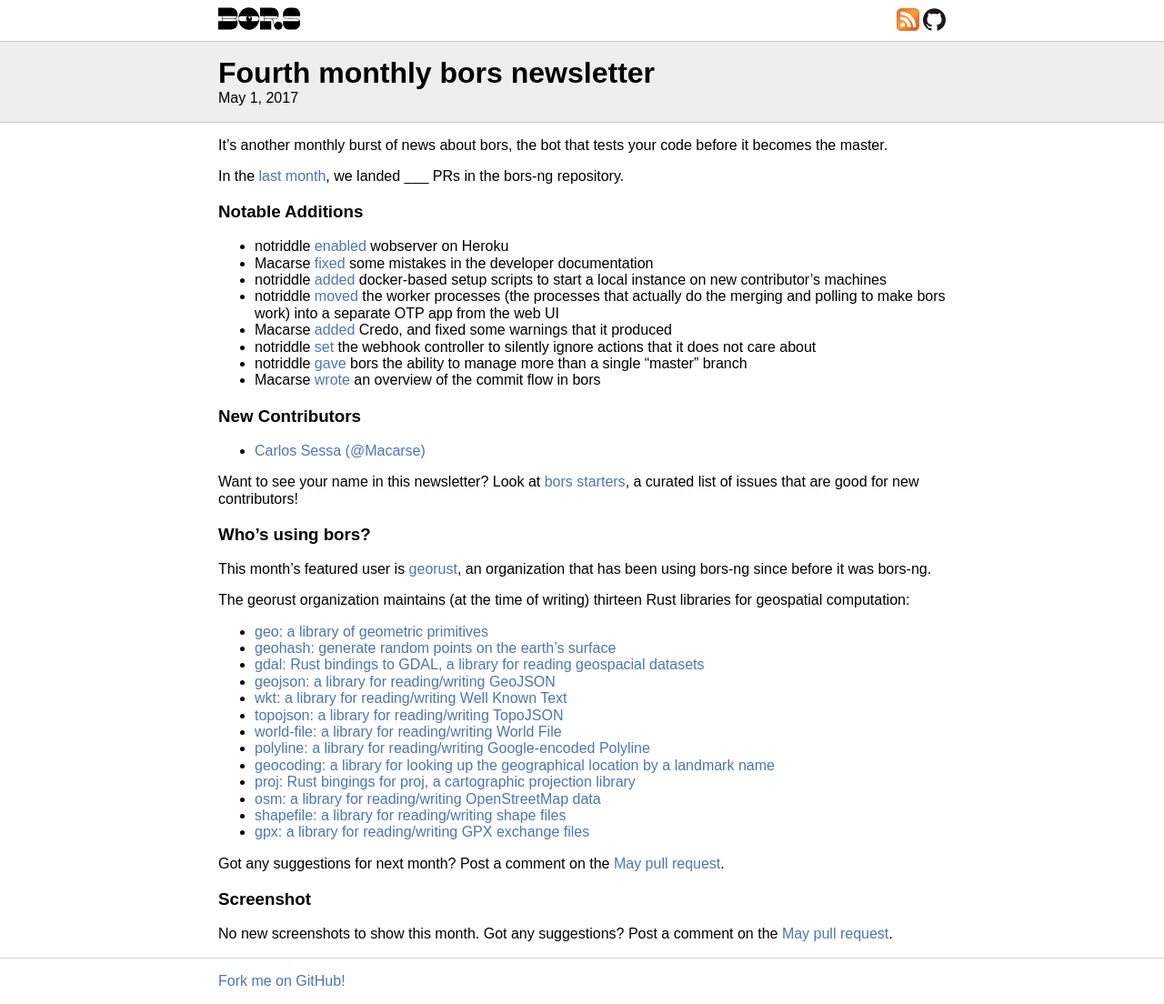
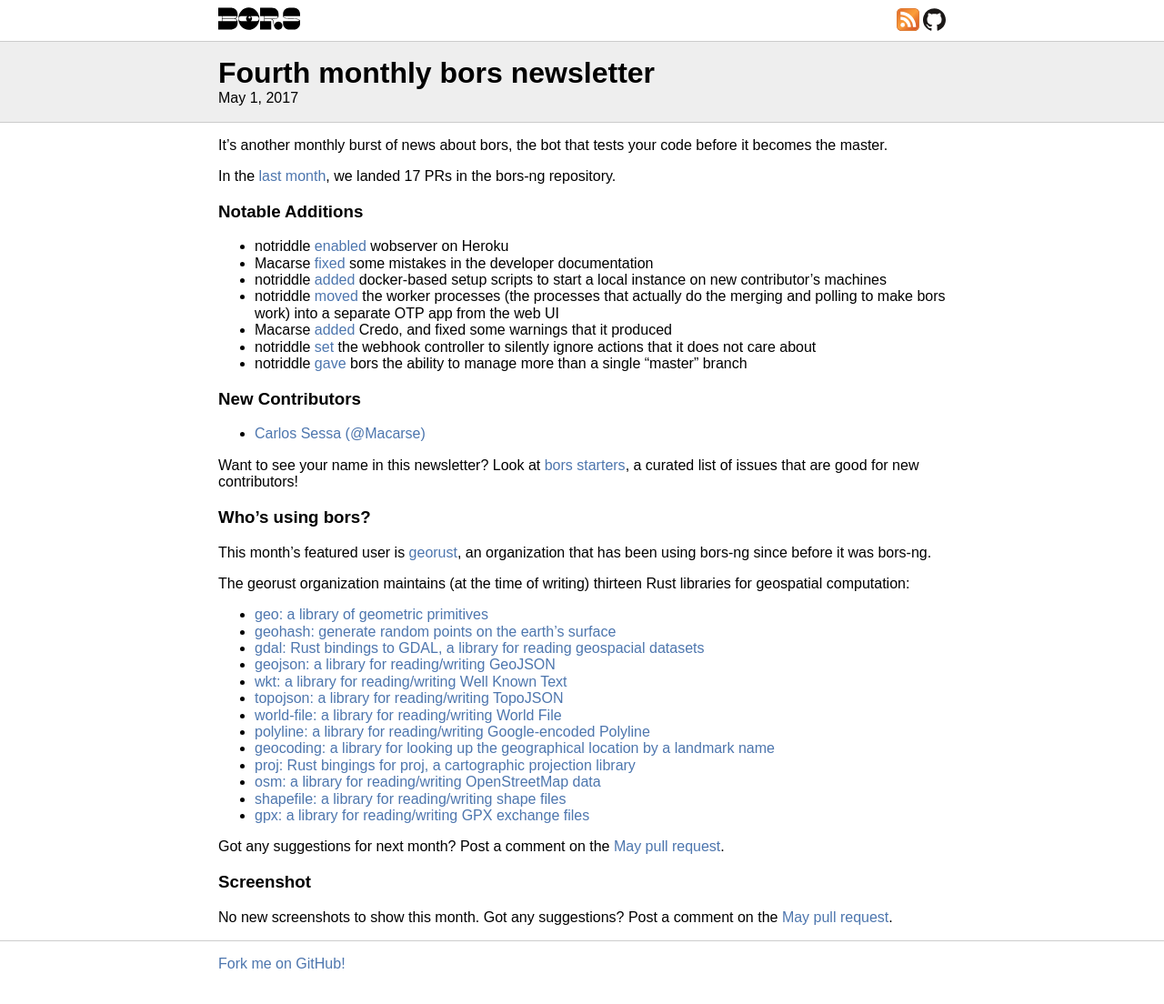
Before and after one commit to bors-ng/bors-ng.github.io, a Jekyll site: the page built from _posts/2017-05-01-tmib-04.md, in a window 1280 px wide. Shown: the whole page at 91% size. Built offline with Jekyll 4.4.1, drawn with Linux system fonts in a browser that asks for light colours.

Commit message:
Add the commit count
Also, I can't put the last "Macarse" doc in now. That'll have to wait until next month.

```diff
--- a/_posts/2017-05-01-tmib-04.md
+++ b/_posts/2017-05-01-tmib-04.md
@@ -10,7 +10,7 @@
 the bot that tests your code before it becomes the master.
 
 In the [last month](https://github.com/bors-ng/bors-ng/pulls?utf8=%E2%9C%93&q=is%3Apr%20is%3Aclosed%20closed%3A2017-04-01..2017-04-30),
-we landed ___ PRs in the bors-ng repository.
+we landed 17 PRs in the bors-ng repository.
 
 
 ### Notable Additions
@@ -22,7 +22,6 @@
 * Macarse [added](https://github.com/bors-ng/bors-ng/pull/147) Credo, and fixed some warnings that it produced
 * notriddle [set](https://github.com/bors-ng/bors-ng/pull/167) the webhook controller to silently ignore actions that it does not care about
 * notriddle [gave](https://github.com/bors-ng/bors-ng/pull/171) bors the ability to manage more than a single "master" branch
-* Macarse [wrote](https://github.com/bors-ng/bors-ng/pull/175) an overview of the commit flow in bors
 
 
 ### New Contributors
```
